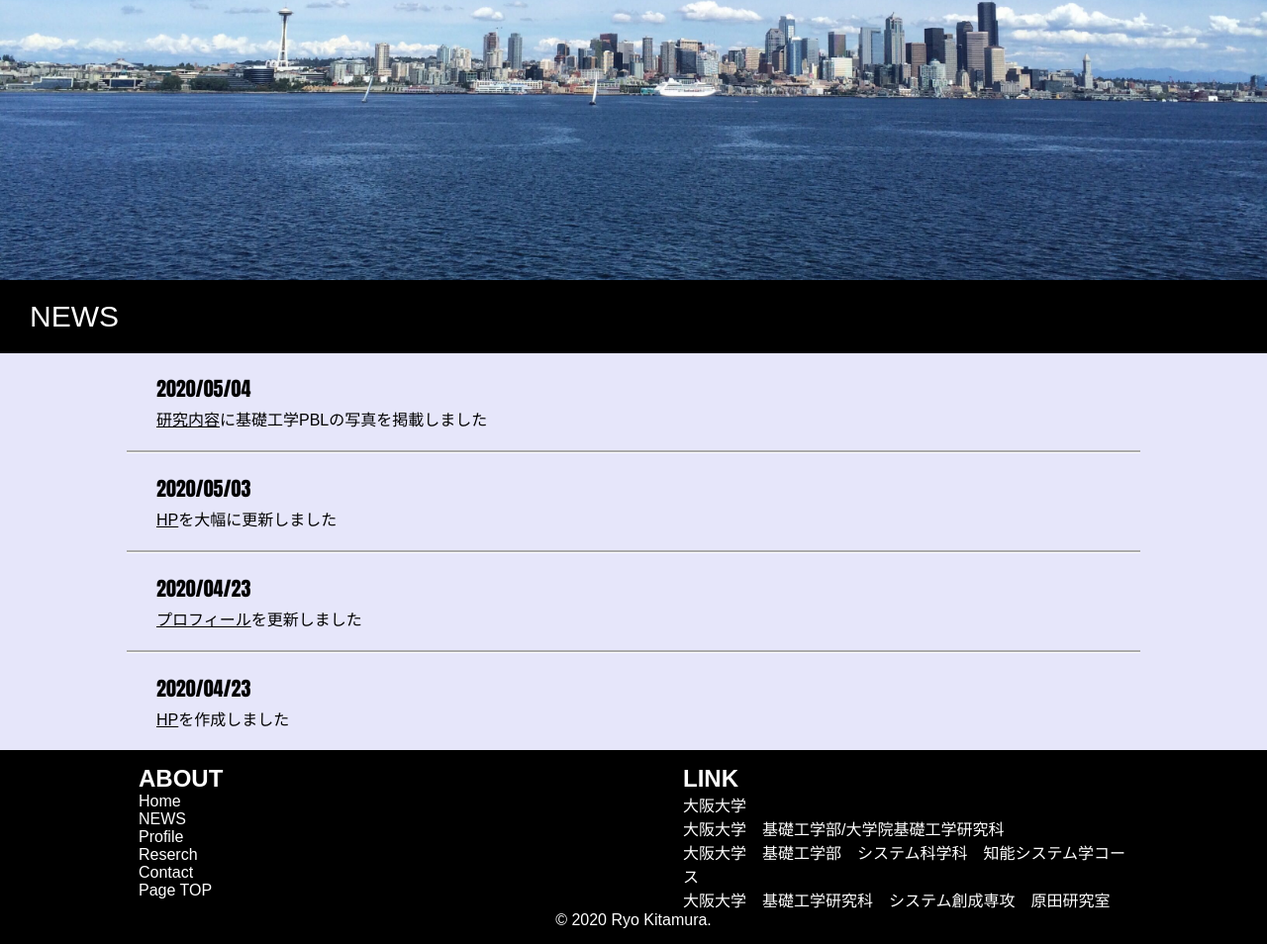
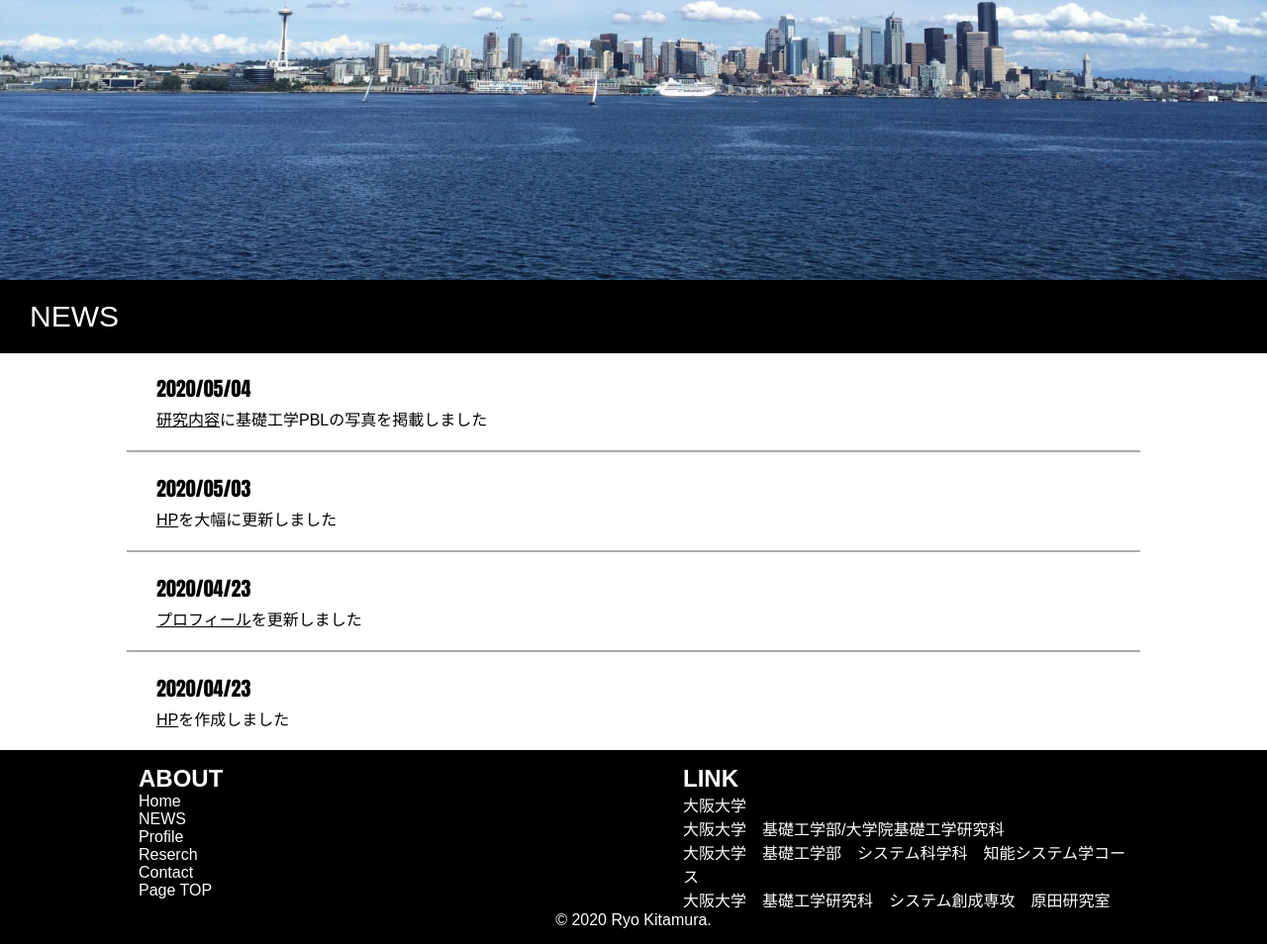
Before and after one commit to RyoKitamura0218/portfolio, a plain HTML site: page news.html in a window 1280 px wide. Shown: the part 517-1471 px from the top of the page at 99% size. Drawn offline with Linux system fonts and the light colour scheme.

Commit message:
third commit

```diff
--- a/StyleSheet1.css
+++ b/StyleSheet1.css
@@ -206,7 +206,7 @@ header #toggle:after
     align-items: center;
     transition: 0.5s;
     z-index: 2;
-    background:#e6e6fa;/*haikeinoiro*/
+    background:#fff;/*haikeinoiro*/
     background-size: cover;
     /*min-height: 130vh;
     padding-bottom:120px;
```
